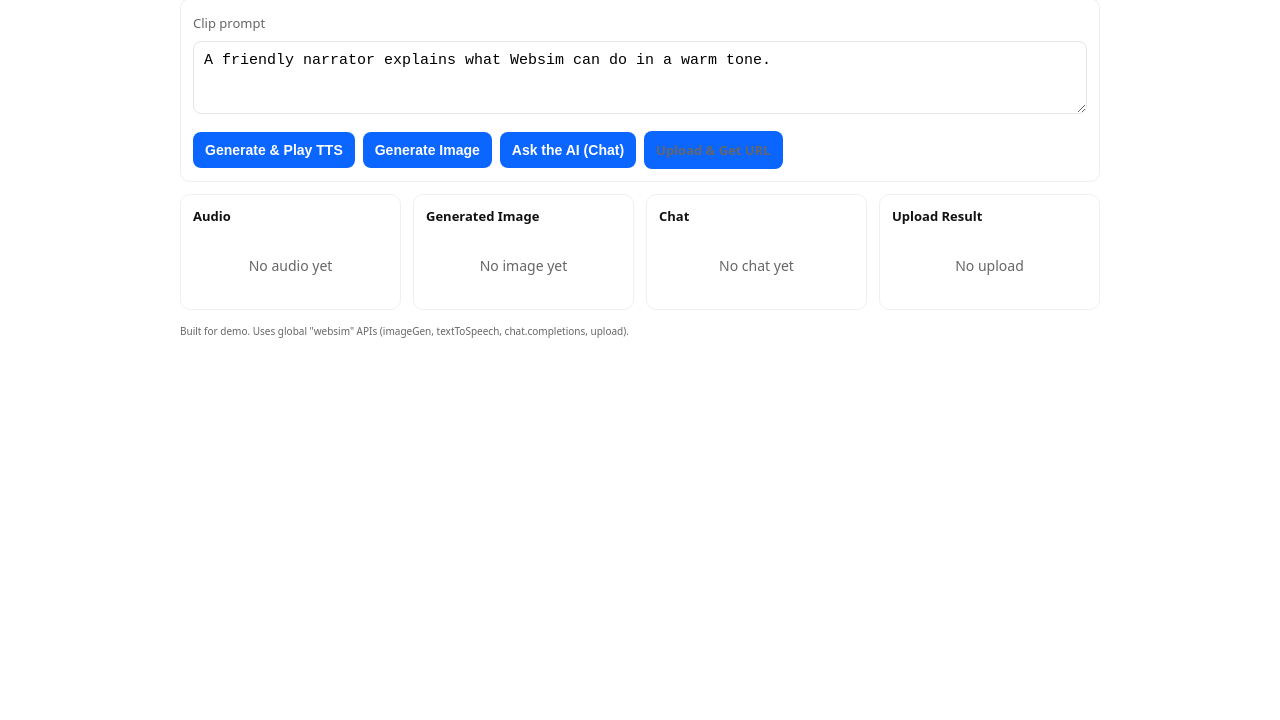
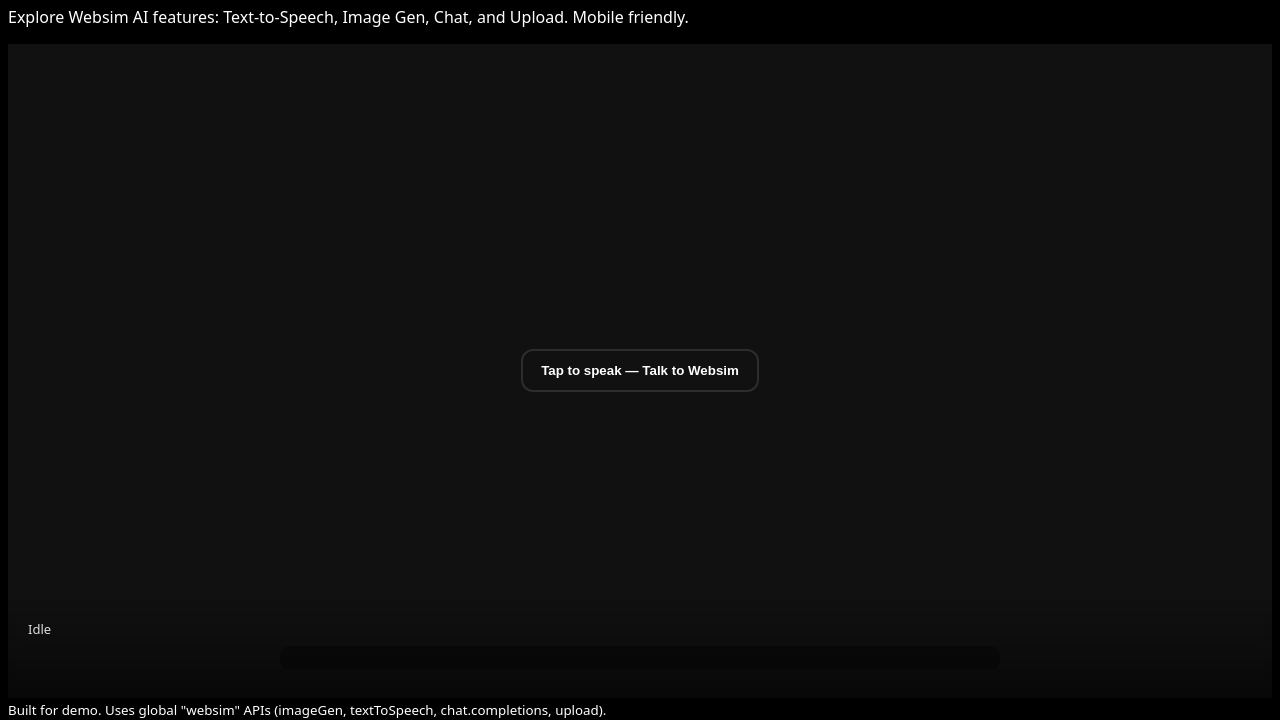
Before and after one commit to websimapi/websim-websim-interactive-clip-generator, a plain HTML site: page index.html in a window 1280 px wide. Shown: the part 88-808 px from the top of the page. Drawn offline with Linux system fonts and the light colour scheme.

Commit message:
v2: Lets make this more interactive and and no UI it should be a talk to AI interative clip generator video generator all about websim

```diff
--- a/index.html
+++ b/index.html
@@ -17,40 +17,13 @@
       <p class="lede">Explore Websim AI features: Text-to-Speech, Image Gen, Chat, and Upload. Mobile friendly.</p>
     </header>
 
-    <section class="controls">
-      <label for="prompt">Clip prompt</label>
-      <textarea id="prompt" placeholder="Describe the short clip or voice you'd like..." rows="3">A friendly narrator explains what Websim can do in a warm tone.</textarea>
-
-      <div class="buttons">
-        <button id="ttsBtn">Generate & Play TTS</button>
-        <button id="imageBtn">Generate Image</button>
-        <button id="chatBtn">Ask the AI (Chat)</button>
-        <label class="upload">
-          <input id="fileInput" type="file" accept="image/*,video/*" />
-          Upload & Get URL
-        </label>
-      </div>
-    </section>
-
-    <section class="output" aria-live="polite">
-      <div class="card">
-        <h3>Audio</h3>
-        <div id="audioArea" class="placeholder">No audio yet</div>
-      </div>
-
-      <div class="card">
-        <h3>Generated Image</h3>
-        <div id="imageArea" class="placeholder">No image yet</div>
-      </div>
-
-      <div class="card">
-        <h3>Chat</h3>
-        <div id="chatArea" class="placeholder">No chat yet</div>
-      </div>
-
-      <div class="card">
-        <h3>Upload Result</h3>
-        <div id="uploadArea" class="placeholder">No upload</div>
+    <section id="stage" class="stage">
+      <button id="speakBtn" class="speak">Tap to speak — Talk to Websim</button>
+      <div id="visual" class="visual" aria-live="polite">
+        <div id="overlay" class="overlay">
+          <div id="status" class="status">Idle</div>
+          <div id="chatOverlay" class="chatOverlay"></div>
+        </div>
       </div>
     </section>
 
--- a/main.js
+++ b/main.js
@@ -146,3 +146,66 @@ fileInput.addEventListener("change", async (e) => {
     showError(uploadArea, err);
   }
 });
+
+// replace existing DOM queries and handlers with full-screen speak flow
+const speakBtn = document.getElementById("speakBtn");
+const visual = document.getElementById("visual");
+const status = document.getElementById("status");
+const chatOverlay = document.getElementById("chatOverlay");
+
+async function setStatus(txt){ status.textContent = txt; }
+
+async function runFlow(promptText){
+  try{
+    setStatus("Generating image…");
+    const imgRes = await websim.imageGen({ prompt: promptText, aspect_ratio: "3:4" });
+    visual.style.backgroundImage = `url(${imgRes.url})`;
+
+    setStatus("Asking AI for narration…");
+    const completion = await websim.chat.completions.create({
+      messages: [
+        { role: "system", content: "You are a concise demo narrator describing Websim AI capabilities in an engaging voice." },
+        { role: "user", content: promptText }
+      ]
+    });
+
+    chatOverlay.textContent = completion.content;
+    setStatus("Generating speech… (10s)");
+    const tts = await websim.textToSpeech({ text: completion.content, voice: "en-male" });
+
+    // play audio
+    const audio = new Audio(tts.url);
+    audio.play().catch(()=>{});
+    setStatus("Playing clip — tap to speak again");
+  }catch(err){
+    setStatus("Error: " + String(err));
+  }
+}
+
+// Speech recognition (mobile-first, fallback to text prompt)
+function startRecognition(){
+  if (!('webkitSpeechRecognition' in window) && !('SpeechRecognition' in window)) {
+    const text = prompt("Speech not supported — type your prompt:");
+    if (text) runFlow(text);
+    return;
+  }
+  const Rec = window.SpeechRecognition || window.webkitSpeechRecognition;
+  const r = new Rec();
+  r.lang = 'en-US';
+  r.interimResults = false;
+  r.maxAlternatives = 1;
+  setStatus("Listening…");
+  r.start();
+  r.onresult = (ev) => {
+    const spoken = ev.results[0][0].transcript;
+    setStatus("Heard: " + spoken);
+    runFlow(spoken);
+  };
+  r.onerror = (e) => { setStatus("Recognition error"); };
+  r.onend = ()=> { /* do nothing */ };
+}
+
+speakBtn.addEventListener("click", () => {
+  setStatus("Preparing microphone…");
+  startRecognition();
+});
--- a/styles.css
+++ b/styles.css
@@ -10,109 +10,32 @@
 
 *{box-sizing:border-box}
 html,body,#app{height:100%}
-body{
-  margin:0;
-  background:var(--bg);
-  color:var(--fg);
-  padding:18px;
-  display:flex;
-  justify-content:center;
-  align-items:flex-start;
+body{background:#000;color:#fff;padding:0;align-items:center}
+.app{max-width:100%;width:100%;height:100vh;display:flex;flex-direction:column}
+.controls{display:none} /* hide old UI */
+.stage{flex:1;position:relative;display:flex;align-items:center;justify-content:center;}
+.visual{
+  position:absolute;inset:0;background:#111 center/cover no-repeat;border-radius:0;
+  display:flex;align-items:flex-end;justify-content:center;
 }
-
-.app{
-  width:100%;
-  max-width:920px;
+.overlay{
+  width:100%;padding:20px;backdrop-filter:blur(6px);background:linear-gradient(transparent, rgba(0,0,0,0.5));
+  box-sizing:border-box;
 }
-
-header h1{
-  margin:0 0 6px;
-  font-size:20px;
-  letter-spacing:-0.01em;
+.speak{
+  position:relative;z-index:20;background:transparent;border:2px solid rgba(255,255,255,0.12);
+  color:#fff;padding:12px 18px;border-radius:12px;font-weight:700;backdrop-filter:blur(4px);
 }
-.lede{
-  margin:0 0 16px;
-  color:var(--muted);
-  font-size:14px;
+.status{font-size:13px;color:#ddd;margin-bottom:8px}
+.chatOverlay{
+  font-size:18px;line-height:1.3;color:#fff;max-width:720px;margin:8px auto;padding:12px;
+  background:rgba(0,0,0,0.35);border-radius:10px;
 }
-
-.controls{
-  background:#fff;
-  border:1px solid #eee;
-  padding:12px;
-  border-radius:10px;
-  margin-bottom:12px;
+/* ensure mobile friendly */
+@media (max-width:520px){
+  .chatOverlay{font-size:16px;padding:10px}
+  .speak{padding:10px 14px}
 }
-.controls label{font-size:13px;color:var(--muted)}
-#prompt{
-  width:100%;
-  margin:8px 0 12px;
-  font-size:15px;
-  padding:10px;
-  border-radius:8px;
-  border:1px solid #e6e6e6;
-  resize:vertical;
-}
-
-.buttons{
-  display:flex;
-  gap:8px;
-  flex-wrap:wrap;
-  align-items:center;
-}
-
-button, .upload{
-  background:var(--accent);
-  color:#fff;
-  border:0;
-  padding:10px 12px;
-  border-radius:8px;
-  font-weight:600;
-  font-size:14px;
-  cursor:pointer;
-}
-.upload{display:inline-flex;align-items:center;gap:8px}
-.upload input{display:none}
-
-button[disabled]{opacity:.5;cursor:not-allowed}
-
-.output{
-  display:grid;
-  grid-template-columns:repeat(auto-fit,minmax(200px,1fr));
-  gap:12px;
-  margin-top:12px;
-}
-
-.card{
-  border:1px solid #f0f0f0;
-  padding:12px;
-  border-radius:10px;
-  min-height:110px;
-  background:#fff;
-}
-.card h3{margin:0 0 8px;font-size:13px}
-
-.placeholder{
-  color:var(--muted);
-  font-size:14px;
-  min-height:64px;
-  display:flex;
-  align-items:center;
-  justify-content:center;
-  text-align:center;
-  padding:8px;
-}
-
-img.generated{
-  max-width:100%;
-  height:auto;
-  border-radius:8px;
-  display:block;
-}
-
-audio {width:100%}
-
-footer{margin-top:12px;color:var(--muted);font-size:12px}
 @media (max-width:520px){
   body{padding:12px}
   header h1{font-size:18px}
```
